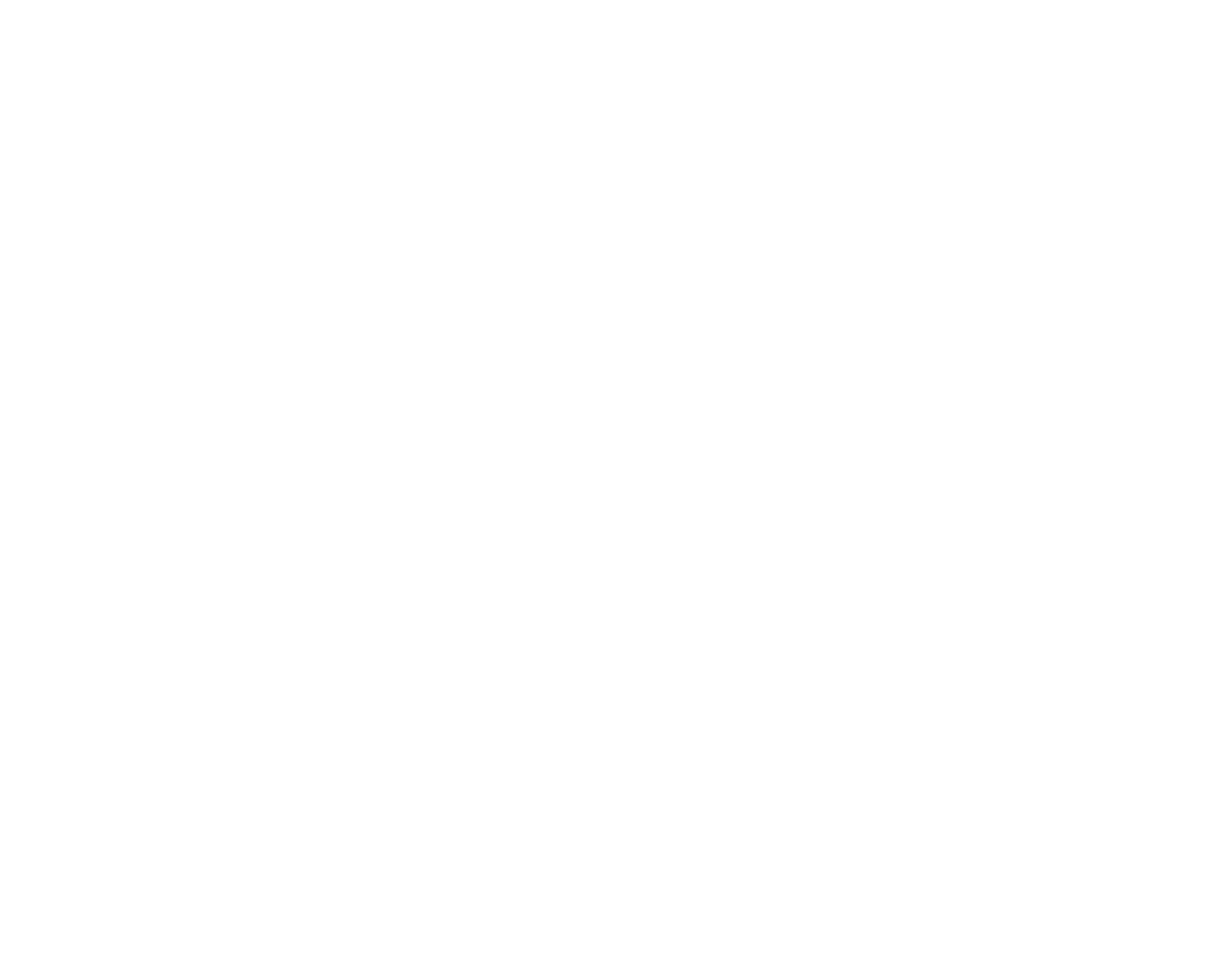
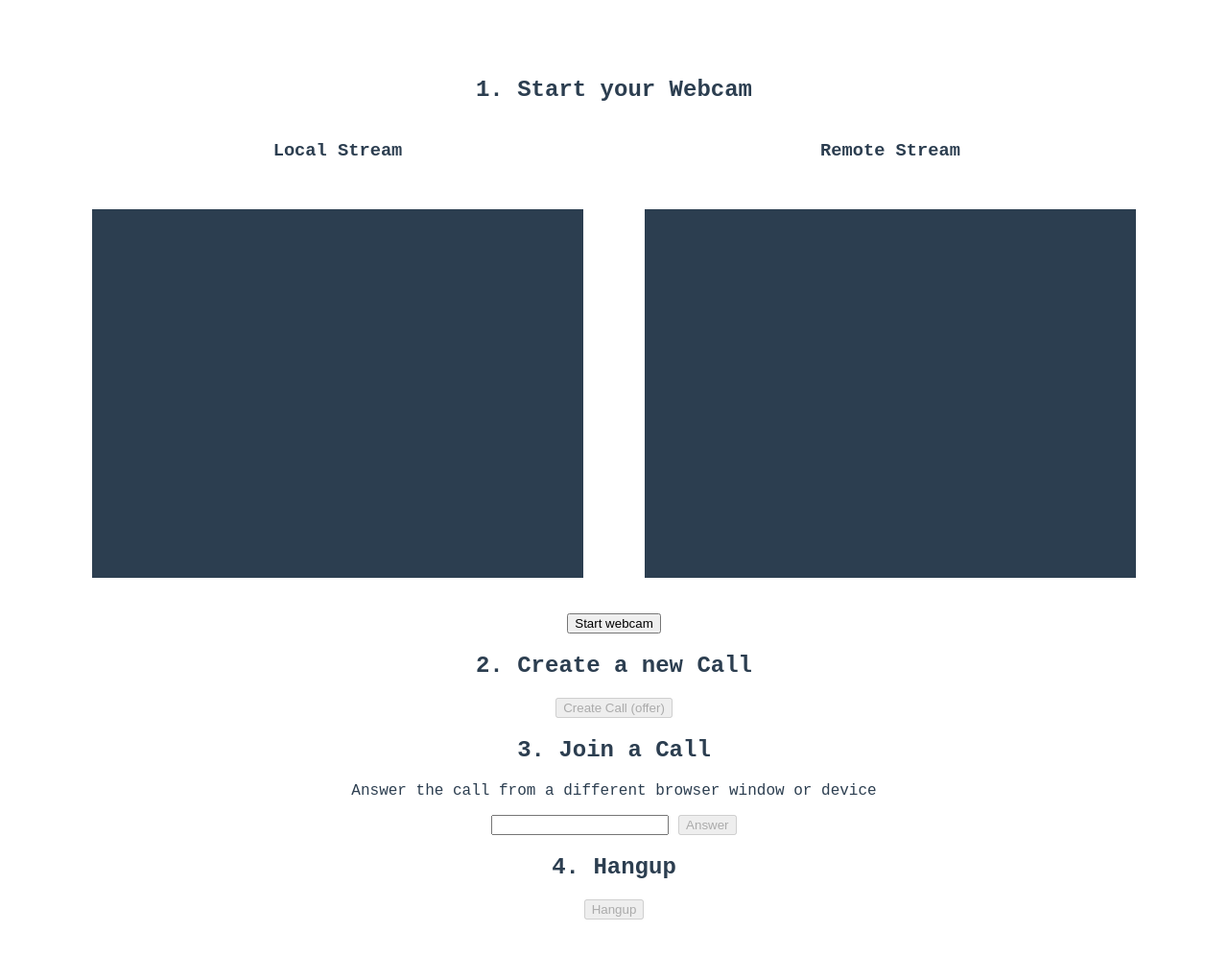
Before and after one commit to bolajiayeni/Web-RTC, a website built with Vite: page webrtc-bolaji/index.html in a window 1280 px wide. Shown: the whole page at 96% size. Before the commit the page ends 800 px from the top, so only its background shows below. Built offline with nearby package versions, Linux system fonts and the light colour scheme; some packages are replaced by stand-ins of ours; a web font is replaced by a local one.

Commit message:
i have nothing to explain to you

```diff
--- a/webrtc-bolaji/index.html
+++ b/webrtc-bolaji/index.html
@@ -7,7 +7,31 @@
     <title>Vite App</title>
   </head>
   <body>
-    <div id="app"></div>
+    <h2>1. Start your Webcam</h2>
+    <div class="videos">
+      <span>
+        <h3>Local Stream</h3>
+        <video id="webcamVideo" autoplay playsinline></video>
+      </span>
+      <span>
+        <h3>Remote Stream</h3>
+        <video id="remoteVideo" autoplay playsinline></video>
+      </span>
+    </div>
+
+    <button id="webcamButton">Start webcam</button>
+    <h2>2. Create a new Call</h2>
+    <button id="callButton" disabled>Create Call (offer)</button>
+
+    <h2>3. Join a Call</h2>
+    <p>Answer the call from a different browser window or device</p>
+
+    <input id="callInput" />
+    <button id="answerButton" disabled>Answer</button>
+
+    <h2>4. Hangup</h2>
+
+    <button id="hangupButton" disabled>Hangup</button>
     <script type="module" src="/main.js"></script>
   </body>
 </html>
--- a/webrtc-bolaji/main.js
+++ b/webrtc-bolaji/main.js
@@ -1,3 +1,4 @@
+// stylesheet
 import "./style.css";
 
 // importing firebase into our main js file
--- a/webrtc-bolaji/style.css
+++ b/webrtc-bolaji/style.css
@@ -1,8 +1,23 @@
-#app {
-  font-family: Avenir, Helvetica, Arial, sans-serif;
+@import url("https://fonts.googleapis.com/css2?family=Syne+Mono&display=swap");
+
+body {
+  font-family: "Syne Mono", monospace;
   -webkit-font-smoothing: antialiased;
   -moz-osx-font-smoothing: grayscale;
   text-align: center;
   color: #2c3e50;
-  margin-top: 60px;
+  margin: 80px 10px;
 }
+
+video {
+  width: 40vw;
+  height: 30vw;
+  margin: 2rem;
+  background: #2c3e50;
+}
+
+.videos {
+  display: flex;
+  align-items: center;
+  justify-content: center;
+}
```
Also changed, not shown: 3 other files.
